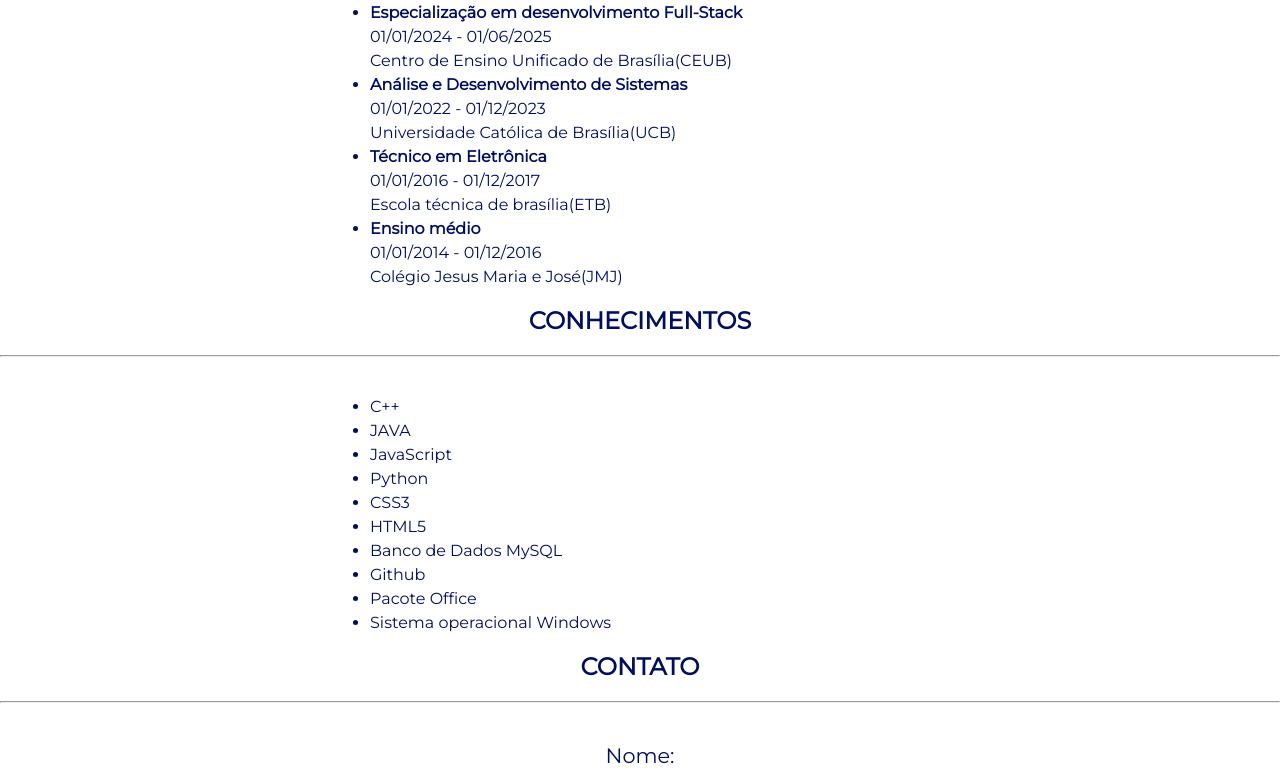
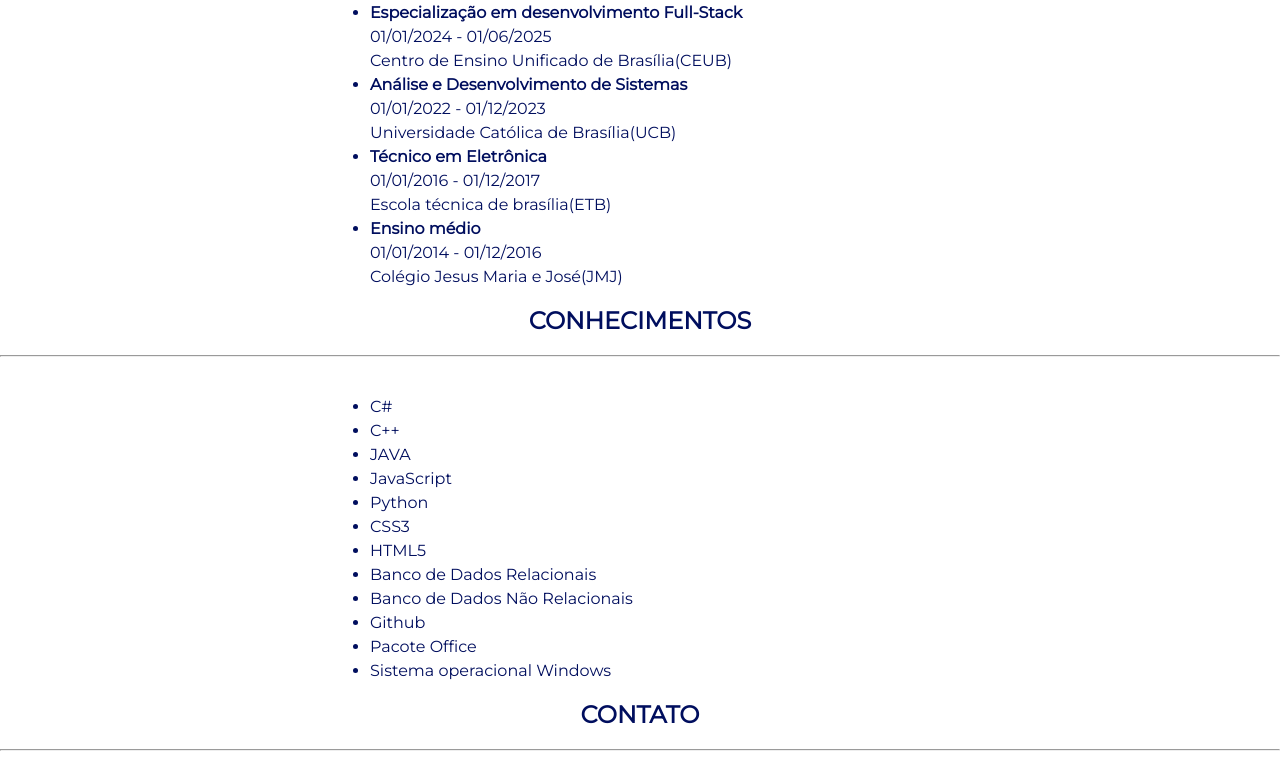
Before and after one commit to CaioVAzeredo/projeto-portifolio, a website: page index.html in a window 1280 px wide. Shown: the part 1228-2003 px from the top of the page. Drawn offline with Linux system fonts and the light colour scheme.

Commit message:
alteração feita

```diff
--- a/index.html
+++ b/index.html
@@ -40,7 +40,7 @@
                     <p>caio.viana.39@gmail.com</p>
                     <h3>Endereço: </h3>
                     <p>Taguatinga Norte - Distrito federal</p>
-                    <h3>Data de <Na></Na>scimento: </h3>
+                    <h3>Data de Nascimento: </h3>
                     <p>23 de Agosto de 1998</p>
                 </div>
             </div>
@@ -113,13 +113,15 @@
             <h1 id="conhecimento">CONHECIMENTOS</h1>
             <hr>
             <ul id="ulConhecimento">
+                <li>C#</li>
                 <li>C++</li>
                 <li>JAVA</li>
                 <li>JavaScript</li>
                 <li>Python</li>
                 <li>CSS3</li>
                 <li>HTML5</li>
-                <li>Banco de Dados MySQL</li>
+                <li>Banco de Dados Relacionais</li>
+                <li>Banco de Dados Não Relacionais</li>
                 <li>Github</li>
                 <li>Pacote Office</li>
                 <li>Sistema operacional Windows</li>
```
